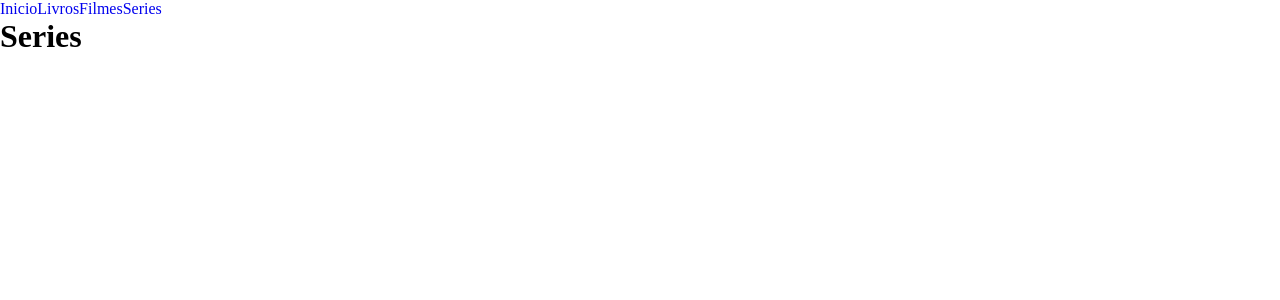
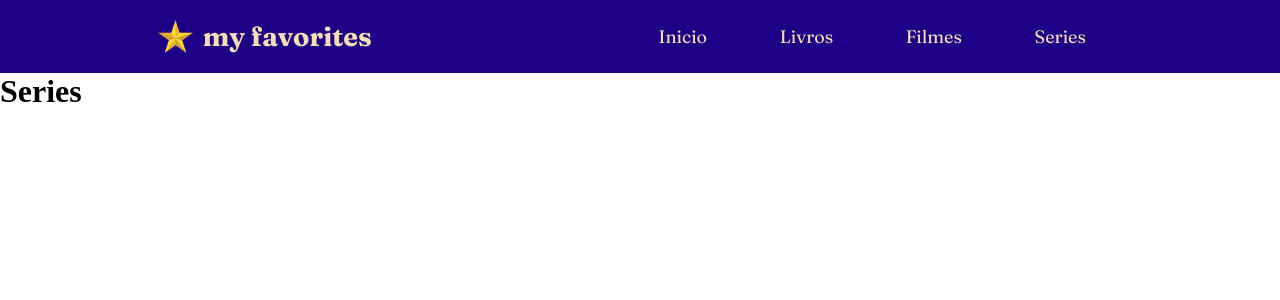
Before and after one commit to luad3cristal/VNW-Atividade-Map, a React (Vite) app: page /series in a window 1280 px wide. Shown: the top 300 px of the page. Built offline with nearby package versions, Linux system fonts and the light colour scheme.

Commit message:
feat: estilizar a header

```diff
--- a/index.html
+++ b/index.html
@@ -17,7 +17,7 @@
       type="image/x-icon"
     />
 
-    <title>My favorites</title>
+    <title>my favorites</title>
   </head>
   <body>
     <div id="root"></div>
--- a/src/global.scss
+++ b/src/global.scss
@@ -3,4 +3,13 @@
   padding: 0;
   box-sizing: border-box;
   text-decoration: none;
+  list-style: none;
 }
+
+:root {
+  --color-1: #7918d2;
+  --color-2: #6212bf;
+  --color-3: #4c0cad;
+  --color-4: #35069a;
+  --color-5: #1e0087;
+}
--- a/src/layout/header.jsx
+++ b/src/layout/header.jsx
@@ -6,10 +6,16 @@ import Filmes from "../pages/filmes/filmes";
 import Series from "../pages/series/series";
 import Inicio from "../pages/inicio/inicio";
 
+import logo from "../assets/logo.png";
+
 function Header() {
   return (
     <BrowserRouter>
-      <header>
+      <header className={S.header}>
+        <section className={S.logo}>
+          <img src={logo} alt="logo do site" />
+          <h2>my favorites</h2>
+        </section>
         <nav>
           <ul>
             <li>
--- a/src/layout/header.module.scss
+++ b/src/layout/header.module.scss
@@ -0,0 +1,46 @@
+.header {
+  display: flex;
+  align-items: center;
+  justify-content: space-around;
+  flex-wrap: wrap;
+
+  width: 100vw;
+  padding: 20px 40px;
+  gap: 15px;
+
+  background-color: var(--color-5);
+  color: wheat;
+
+  section {
+    font-family: "Fraunces", sans-serif;
+    font-size: 18px;
+
+    display: flex;
+    align-items: center;
+    gap: 10px;
+
+    img {
+      width: 35px;
+    }
+  }
+
+  nav {
+    min-width: 300px;
+    width: 60%;
+    max-width: 500px;
+    ul {
+      li {
+        display: flex;
+        align-items: center;
+        justify-content: space-around;
+
+        a {
+          color: wheat;
+
+          font-family: "Fraunces", sans-serif;
+          font-size: 18px;
+        }
+      }
+    }
+  }
+}
```
